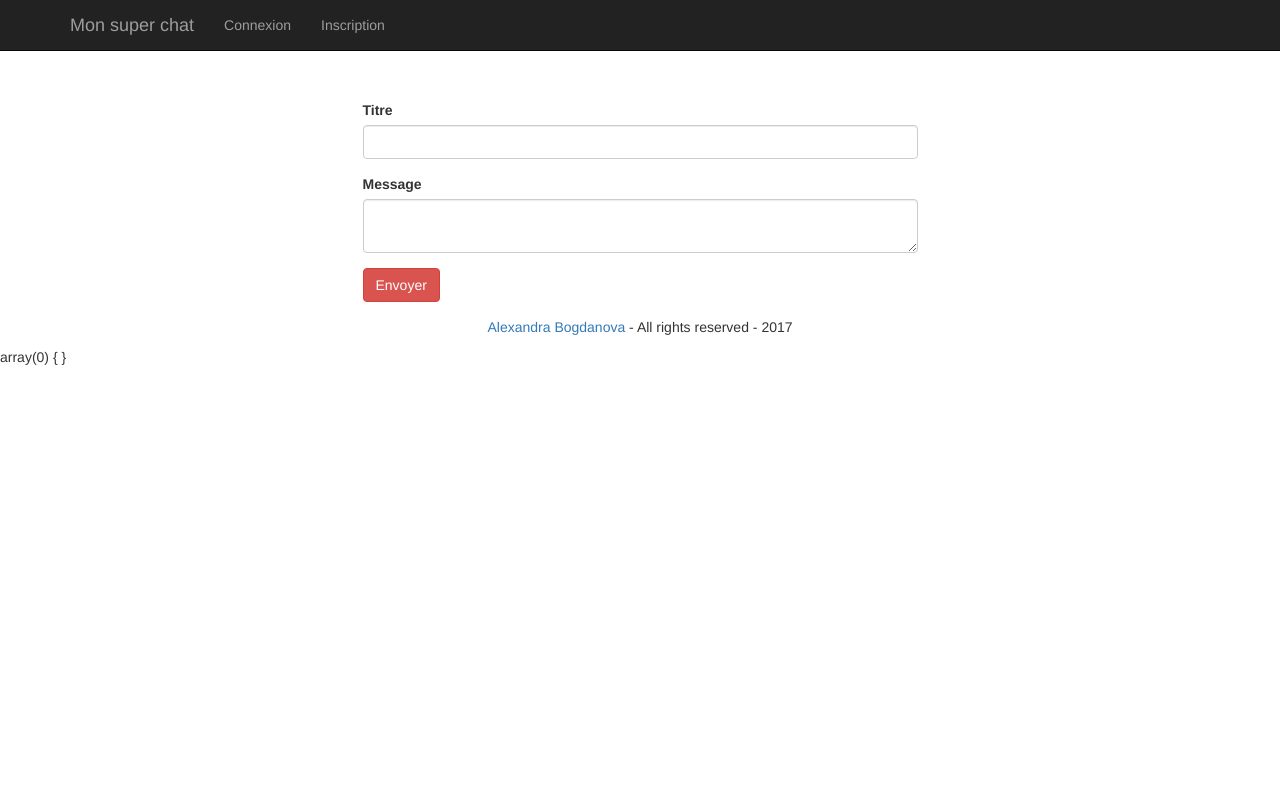
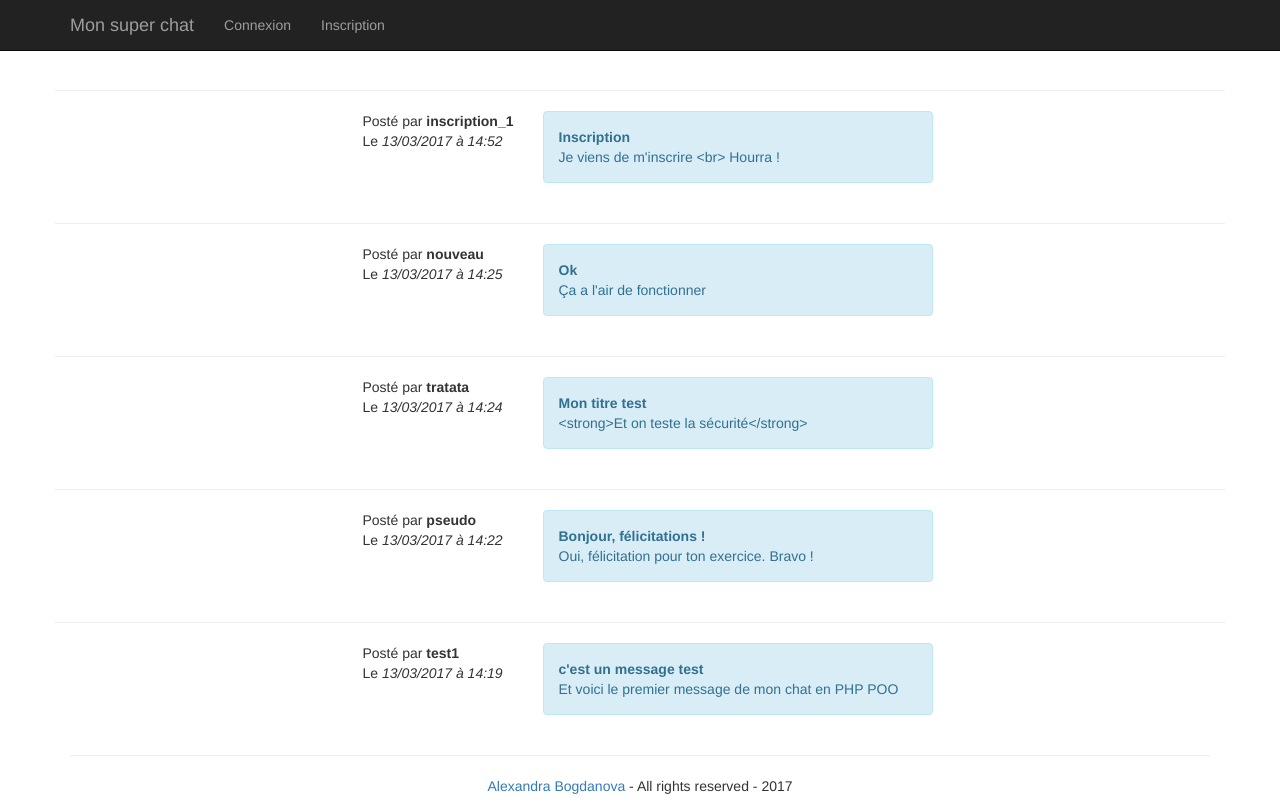
Before and after one commit to alkingold/Chat-en-PHP-POO, a PHP site: page / in a window 1280 px wide. Before the commit the page ends 365 px from the top, so only its background shows below. Run offline with PHP 8.4, Linux system fonts and the light colour scheme; data comes from the database, SQL or seed files in the repository; both versions use the stored data as it was after the commit.

Commit message:
my third submit

```diff
--- a/classes/ControllerMessages.php
+++ b/classes/ControllerMessages.php
@@ -1,4 +1,7 @@
 <?php
+
+// session_start();
+
 require 'Message.php';
 require 'ManagerMessages.php';
 
@@ -8,18 +11,46 @@ class ControllerMessages{
 		$message = new ManagerMessages(Database::getDatabase());
 		$message->insertMessage();
 		// voir comment trouver le dernier id
-		$id = (int) $->lastInsertId();
-		$message->
-		$resultat = $message->fetchAll(PDO::FETCH_ASSOC);
-		foreach($resultat as $val){
-			$var = 'membre' . $resultat['id'];
-			$$var = new Membre($resultat);
-		}
+		$id = (int) $message->lastId();
+		$resultat = $message->selectId($id)->fetch(PDO::FETCH_ASSOC);
+		// var_dump($resultat);
+		$var = 'message' . $resultat['id'];
+		$$var = new Message($resultat);
 	}
 
 	public function selectAllMessages(){
 		$message = new ManagerMessages(Database::getDatabase());
+		// $resultat = $message->selectAllMessages()->fetchAll(PDO::FETCH_CLASS, 'Message');
+		$messages = [];
+		$query = $message->selectAllMessages();
+		while($resultat = $query->fetch(PDO::FETCH_ASSOC)){
+			// var_dump($resultat);
+			$messages[] = new Message($resultat);
+		}
+		return $messages;
+	}
 
+	public function afficherMessages(){
+		$affichageMessages = "";
+		foreach($this->selectAllMessages() as $value){
+			// ligne
+			$affichageMessages .= '<div class="row">';
+			$affichageMessages .= '<hr>';
+			// infos
+			$affichageMessages .= '<div class="col-sm-offset-3 col-sm-2">';
+			$affichageMessages .= 'Posté par <strong>' . htmlentities($value->pseudo()) . '</strong><br>';
+			$affichageMessages .= 'Le <i>' . htmlentities($value->dateAjout()) . '</i>';
+			$affichageMessages .= '</div>';
+			// message
+			$affichageMessages .= '<div class="col-sm-4 alert alert-info">';
+			$affichageMessages .= '<strong>' . htmlentities($value->titre()) . '</strong><br>';
+			$affichageMessages .= htmlentities($value->message());
+
+			$affichageMessages .= '</div>';
+
+			$affichageMessages .= '</div>';
+		}
+		return $affichageMessages;
 	}
 
 }
@@ -31,3 +62,6 @@ if(isset($_POST['envoi'])){
 	// die();
 	header('location:../index.php');
 }
+
+//$controller = new ControllerMessages;
+// var_dump($controller->selectAllMessages());
--- a/classes/Database.php
+++ b/classes/Database.php
@@ -9,22 +9,22 @@ class Database{
 	/**
 	* @var string Nom de la base de données
 	*/
-	private static $_dbName = 'chat';
+	private static $_dbName = 'qes60591';
 
 	/**
 	* @var string Utilisateur de la base de données
 	*/
-	private static $_dbUser = 'root';
+	private static $_dbUser = 'qes60591';
 
 	/**
 	* @var string Mot de passe de la base de données
 	*/
-	private static $_dbPass = 'root';
+	private static $_dbPass = 'xVW8HiECnjf';
 
 	/**
 	* @var string Nom d'hôte de la base de données
 	*/
-	private static $_dbHost = 'localhost';
+	private static $_dbHost = 'cl1-sql22';
 
 	/**
 	* @var object L'instance de la connexion à la base de données
--- a/classes/ManagerMembres.php
+++ b/classes/ManagerMembres.php
@@ -7,7 +7,7 @@ class ManagerMembres extends Manager{
 	private $_erreur = "";
 
 	public function membreUnique($pseudo){
-		$query = $this->database->prepare('SELECT * FROM membre WHERE pseudo = :pseudo');
+		$query = $this->database->prepare('SELECT * FROM membre1 WHERE pseudo = :pseudo');
 		$query->bindValue(':pseudo', $_POST['pseudo']);
 		$query->execute();
 		// return $query->rowCount();
@@ -15,14 +15,14 @@ class ManagerMembres extends Manager{
 	}
 
 	public function insertMembre(){
-		$query = $this->database->prepare('INSERT INTO membre(pseudo, mot_de_passe) VALUES(:pseudo, :mot_de_passe)');
+		$query = $this->database->prepare('INSERT INTO membre1(pseudo, mot_de_passe) VALUES(:pseudo, :mot_de_passe)');
 		$query->bindValue(':pseudo', $_POST['pseudo']);
 		$query->bindValue(':mot_de_passe', $_POST['mot_de_passe']);
 		$query->execute();
 	}
 
 	public function connexionMembre(){
-		$query = $this->database->prepare('SELECT * FROM membre WHERE pseudo = :pseudo AND mot_de_passe = :mot_de_passe');
+		$query = $this->database->prepare('SELECT * FROM membre1 WHERE pseudo = :pseudo AND mot_de_passe = :mot_de_passe');
 		$query->bindValue(':pseudo', $_POST['pseudo']);
 		$query->bindValue(':mot_de_passe', $_POST['mot_de_passe']);
 		$query->execute();
--- a/classes/ManagerMessages.php
+++ b/classes/ManagerMessages.php
@@ -1,27 +1,32 @@
 <?php
+
+session_start();
+
+require 'Manager.php';
 
 class ManagerMessages extends Manager{
 
 	public function insertMessage(){
-		$query = $this->database->prepare('INSERT INTO message(idMembre, titre, contenu, dateAjout) VALUES(:idMembre, :titre, :contenu, now())');
-		$query->bindValue(':idMembre', $_SESSION['id']);
+		$query = $this->database->prepare('INSERT INTO message(idMembre, titre, message, dateAjout) VALUES(:idMembre, :titre, :message, now())');
+		$query->bindValue(':idMembre', $_SESSION['membre']['id']);
 		$query->bindValue(':titre', $_POST['titre']);
-		$query->bindValue(':contenu', $_POST['contenu']);
+		$query->bindValue(':message', $_POST['message']);
 		$query->execute();
-		return $query;
 	}
 
 	public function selectAllMessages(){
-		$query = $this->database->query('SELECT message.id, message.id_membre, message.titre, message.contenu,
-			DATE_FORMAT(message.dateAjout, \'%d/%m/%Y %H:%i\') as date_fr, membre.pseudo, membre.id
+		$query = $this->database->query('SELECT message.id, message.idMembre, message.titre, message.message,
+			DATE_FORMAT(message.dateAjout, \'%d/%m/%Y à %H:%i\') as dateAjout, membre1.pseudo, membre1.id
 			FROM message
-			INNER JOIN membre ON membre.id = message.id_membre ORDER BY message.dateAjout DESC');
+			INNER JOIN membre1 ON membre1.id = message.idMembre ORDER BY message.dateAjout DESC');
 		return $query;
 	}
 
 	public function selectId($id){
 		$query = $this->database->prepare('SELECT * FROM message WHERE id = :id');
 		$query->bindValue(':id', $id, PDO::PARAM_INT);
+		$query->execute();
+		return $query;
 	}
 
 }
--- a/classes/Message.php
+++ b/classes/Message.php
@@ -6,11 +6,25 @@ class Message{
 	private $_id;
 	private $_idMembre;
 	private $_titre;
-	private $_contenu;
+	private $_message;
 	private $_dateAjout;
-	private $_erreurs = [];
+	private $_pseudo;
+	// private $_erreurs = [];
 
-	private static $_table = 'message';
+	private static $_table = 'message1';
+
+	public function __construct($valeurs){
+		$this->hydrate($valeurs);
+	}
+
+	public function hydrate(array $donnees){
+		foreach($donnees as $key => $value){
+			$methode = 'set' . ucfirst($key);
+			if(is_callable([$this, $methode])){
+				$this->$methode($value);
+			}
+		}
+	}
 
 	// GETTERS
 	public function id(){
@@ -25,16 +39,16 @@ class Message{
 		return $this->_titre;
 	}
 
-	public function contenu(){
-		return $this->_contenu;
+	public function message(){
+		return $this->_message;
 	}
 
 	public function dateAjout(){
 		return $this->_dateAjout;
 	}
 
-	public function erreur(){
-		return $this->_erreur;
+	public function pseudo(){
+		return $this->_pseudo;
 	}
 
 	// SETTERS
@@ -43,15 +57,12 @@ class Message{
 		if($id > 0){
 			$this->_id = $id;
 		}
-		else{
-			$this->_erreurs[] = 'L\'id est un nombre positif';
-		}
 	}
 
 	public function setIdMembre($idMembre){
 		$idMembre = (int) $idMembre;
 		if($idMembre > 0){
-			$this->_id = $idMembre;
+			$this->_idMembre = $idMembre;
 		}
 	}
 
@@ -60,4 +71,20 @@ class Message{
 			$this->_titre = $titre;
 		}
 	}
+
+	public function setMessage($message){
+		if(is_string($message)){
+			$this->_message = $message;
+		}
+	}
+
+	public function setDateAjout($date){
+		$this->_dateAjout = $date;
+	}
+
+	public function setPseudo($pseudo){
+		if(is_string($pseudo)){
+			$this->_pseudo = $pseudo;
+		}
+	}
 }
--- /dev/null
+++ b/classes/index.php
@@ -0,0 +1,4 @@
+<?php
+
+header('location:../index.php');
+die();
--- a/index.php
+++ b/index.php
@@ -16,7 +16,12 @@ $form->input('text', 'titre', "[éèëêœaàâäoôöuûüùîïça-zÀÄÂÔÖ
 $form->textarea('message', "[éèëêœaàâäoôöuûüùîïça-zÀÄÂÔÖÙÜÛÏÎÉÈËÊÇA-Z0-9 ,:;?.'-]{1,}", "Votre message doit contenir au moins 1 caractère : lettres, chiffres et signes de ponctuation", true);
 $form->submit('Envoyer', 'envoi');
 
-$content .= $form->getForm("classes/ControllerMessages.php");
+if(isset($_SESSION['membre'])){
+	$content .= $form->getForm("classes/ControllerMessages.php");
+}
+
+$messages = new ControllerMessages;
+$content .= $messages->afficherMessages();
 
 
 // $header = new Header('Ceci est un test de chat en PHP Orienté Objet', 'Chat en PHP Orienté Objet');
@@ -24,4 +29,4 @@ $content .= $form->getForm("classes/ControllerMessages.php");
 
 require 'template.php';
 
-var_dump($_SESSION);
+// var_dump($_SESSION);
--- a/template.php
+++ b/template.php
@@ -35,7 +35,15 @@
               }
               ?>
 	          </ul>
+
 	        </div>
+          <?php
+            if(isset($_SESSION['membre'])){
+          ?>
+            <span class="pull-right" style="color:#9d9d9d; padding-top:15px; padding-bottom:15px; float:right;">Bonjour <?= $_SESSION['membre']['pseudo']; ?></span>
+          <?php
+          }
+          ?>
 
 	      </div>
 	    </nav>
@@ -43,20 +51,23 @@
 
     <div class="container">
 
-      <div class="starter-template" style="padding-top:100px;">
+      <div class="starter-template" style="padding-top:70px;">
 
       <?= $content; ?>
 
       </div>
 
+      <div class="row"><div class="col-sm-12"><hr></div></div>
     </div><!-- /.container -->
 
   <footer>
-  	<div class="row">
-  		<div class="col-sm-12">
-  			<p class="text-center"><a href="#">Alexandra Bogdanova</a> - All rights reserved - 2017</p>
-  		</div>
-  	</div>
+    <div class="container">
+    	<div class="row">
+    		<div class="col-sm-12">
+    			<p class="text-center"><a href="#">Alexandra Bogdanova</a> - All rights reserved - 2017</p>
+    		</div>
+    	</div>
+    </div>
   </footer>
   </body>
 </html>
```
Also changed, not shown: base.sql (added, +99 -0 lines).
